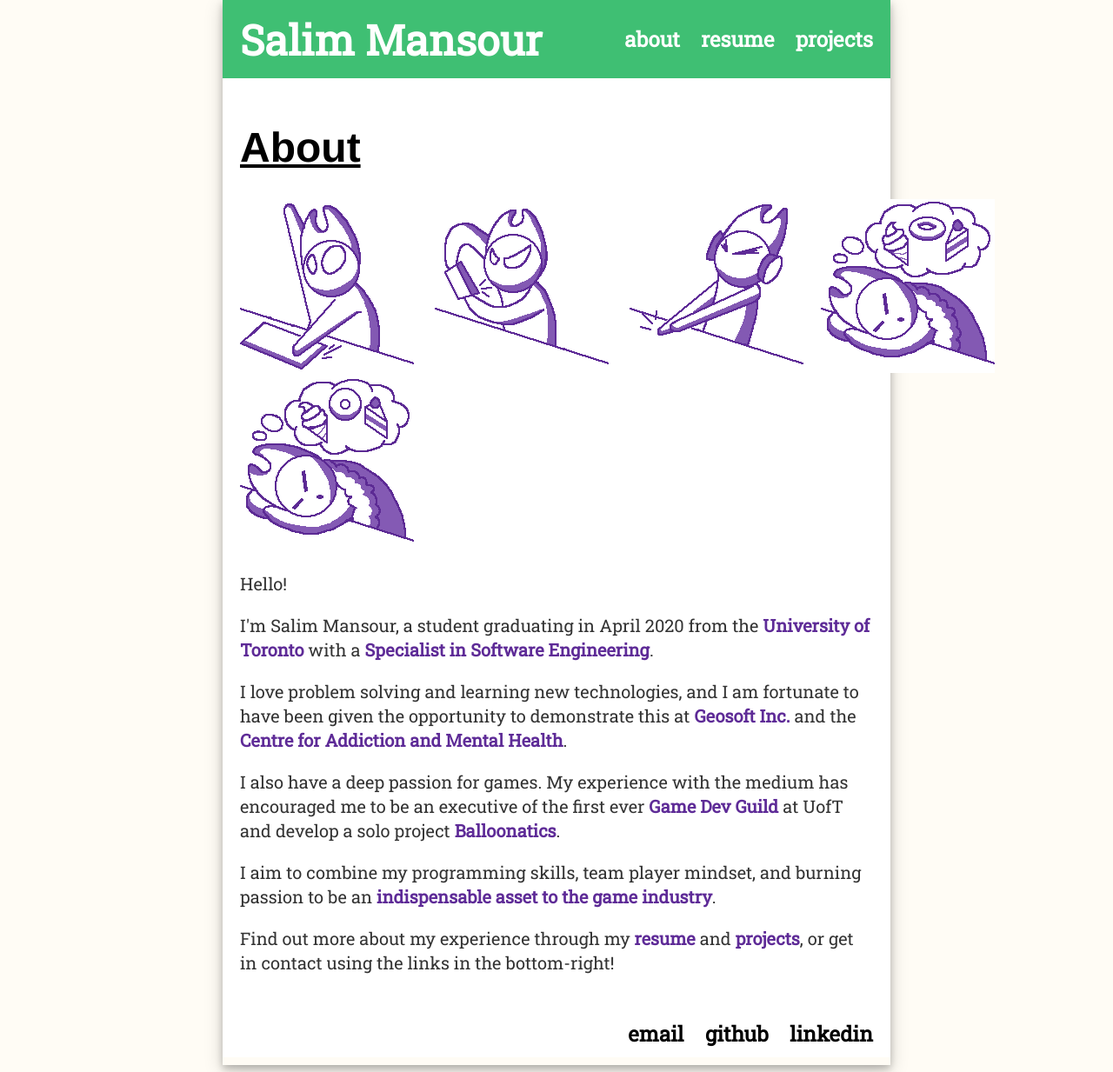
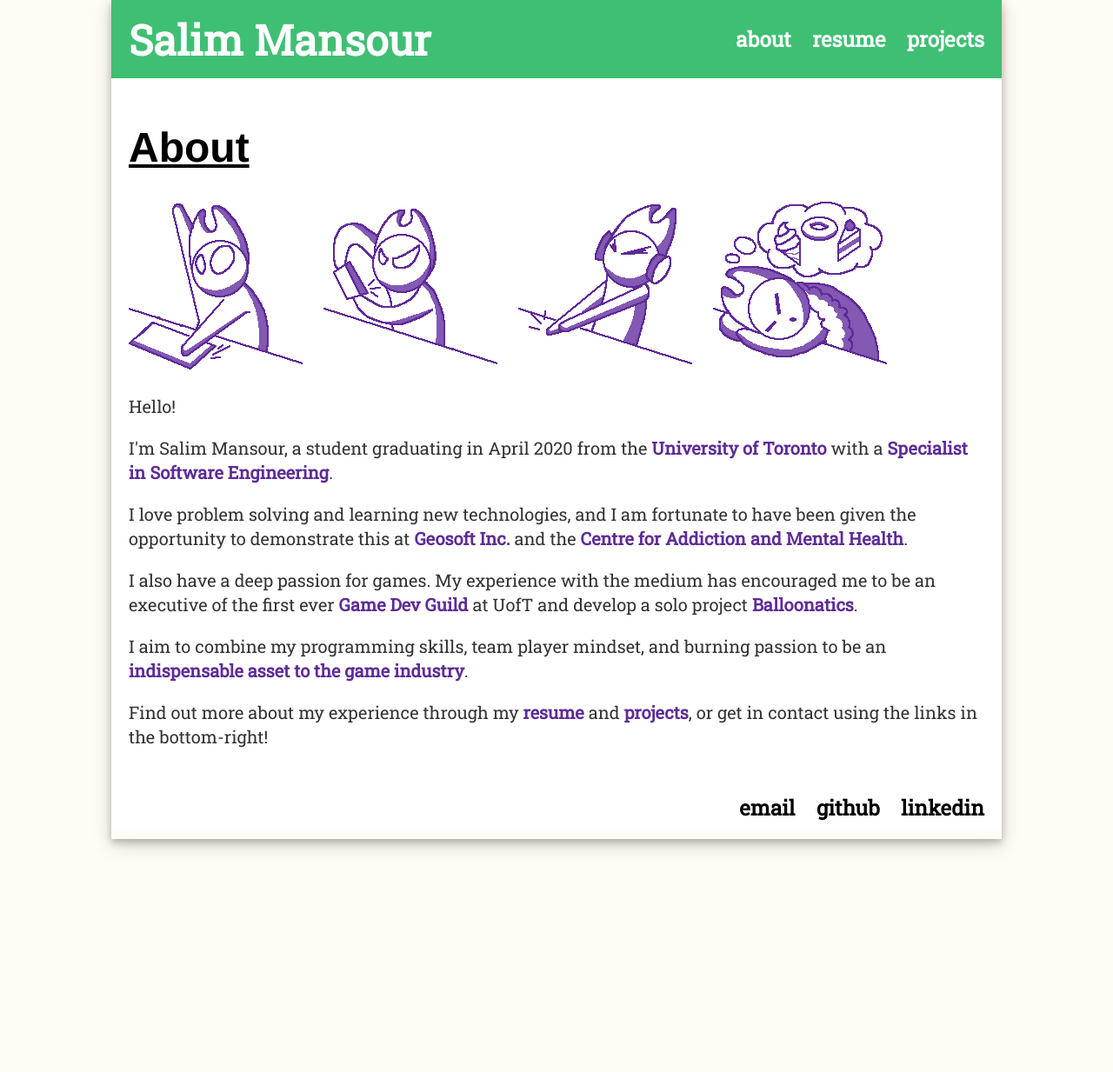
Before and after one commit to slimnsour/slimnsour.github.io, a Jekyll site: the page built from index.html, in a window 1280 px wide. Shown: the whole page at 87% size. Built offline with Jekyll 4.4.1, drawn with Linux system fonts in a browser that asks for light colours; nearby versions of some CDN libraries.

Commit message:
Modified banner size for smaller screens

```diff
--- a/css/main.css
+++ b/css/main.css
@@ -8,6 +8,15 @@ body {
     margin-right: auto;
   	background: rgb(255, 252, 245);
 }
+@media only screen and (max-device-width: 1440px) {
+  body {
+      width: 80%;
+      margin: 0px;
+      margin-left: auto;
+      margin-right: auto;
+    	background: rgb(255, 252, 245);
+  }
+    }
 @media only screen and (max-device-width: 640px) {
   body {
       width: 100%;
```
